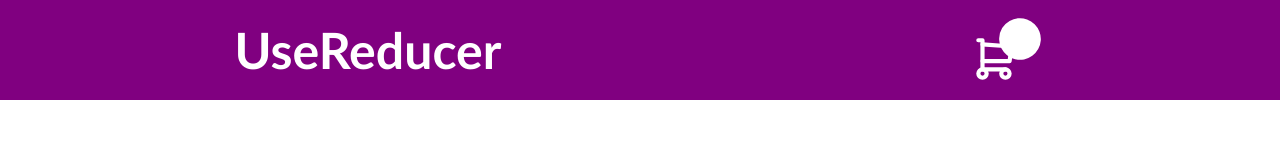
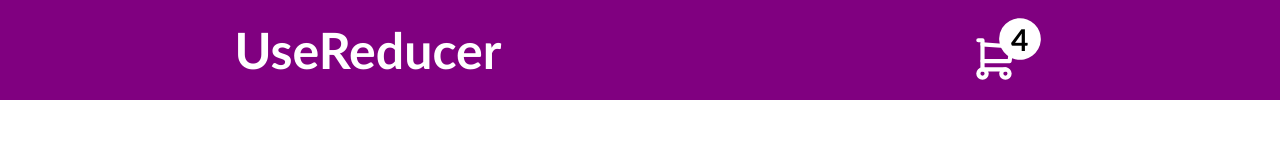
Before and after one commit to bernardkrehula/React-phone-shop, a React (Vite) app in the folder my-app/: page / in a window 1280 px wide. Shown: the top 160 px of the page. Built offline with nearby package versions, Linux system fonts and the light colour scheme.

Commit message:
Update cart price

```diff
--- a/my-app/src/App.jsx
+++ b/my-app/src/App.jsx
@@ -1,10 +1,11 @@
-import { useState } from 'react'
+import { useEffect, useState } from 'react'
 import './App.css'
 import phonesData from './phonesData.js'
 import SinglePhone from './phone.jsx';
 
 function App() {
   const [ phone, setPhone ] = useState(phonesData);
+  const [ price, setPrice ] = useState(0)
 
     const removePhone = (id) => {
         setPhone(prev => prev.filter(device => device.id !== id)
@@ -13,6 +14,13 @@ function App() {
     const clearCart = () => {
       setPhone([])
     }
+    useEffect(() => {
+        let sum = 0;
+        phone.forEach((price) => { sum += parseFloat(price.price)})
+        setPrice(sum)
+    })
+
+
     return (
         <>
           <div className='main'>
@@ -23,7 +31,7 @@ function App() {
                   </svg>
                   <svg id='bubble' xmlns="http://www.w3.org/2000/svg"  width="24"  height="24"  viewBox="0 0 24 24"  fill="currentColor"  className="icon icon-tabler icons-tabler-filled icon-tabler-circle"><path stroke="none" d="M0 0h24v24H0z" fill="none"/><path d="M7 3.34a10 10 0 1 1 -4.995 8.984l-.005 -.324l.005 -.324a10 10 0 0 1 4.995 -8.336z" />
                   </svg>
-                <h2></h2>
+                  <h2>{phone.length}</h2>
                 </div>
 
               </div>
@@ -32,7 +40,7 @@ function App() {
                   <ul className='bag-content'>
                     {phone.map(device => {
                         return(
-                        <SinglePhone key={device.id} device={device} removePhone={removePhone} />
+                          <SinglePhone key={device.id} device={device} removePhone={removePhone}/>
                         )
                       }
                     )}
@@ -40,7 +48,7 @@ function App() {
                   <hr></hr>
                   <div className='total-price'>
                     <h5>Total</h5>
-                  <h6>$2199.96</h6>
+                    <h6>${price}</h6>
                   </div>
                   <button className='clear-btn' onClick={clearCart}>Clear cart</button>
               </div>
--- a/my-app/src/phone.jsx
+++ b/my-app/src/phone.jsx
@@ -2,6 +2,12 @@ import { useState } from "react";
 
 const SinglePhone = ({device, removePhone}) => {
     const { id, name, price, amount, image } = device;
+
+    const [ getAmount, setAmount ] = useState(amount);
+
+    const changeAmount = () => {
+        setAmount(prev => prev + 1)
+    }
 
     return(
         <li className='single-bag' key={id}>
```
Lines whose indentation alone changed are shown as unchanged.
